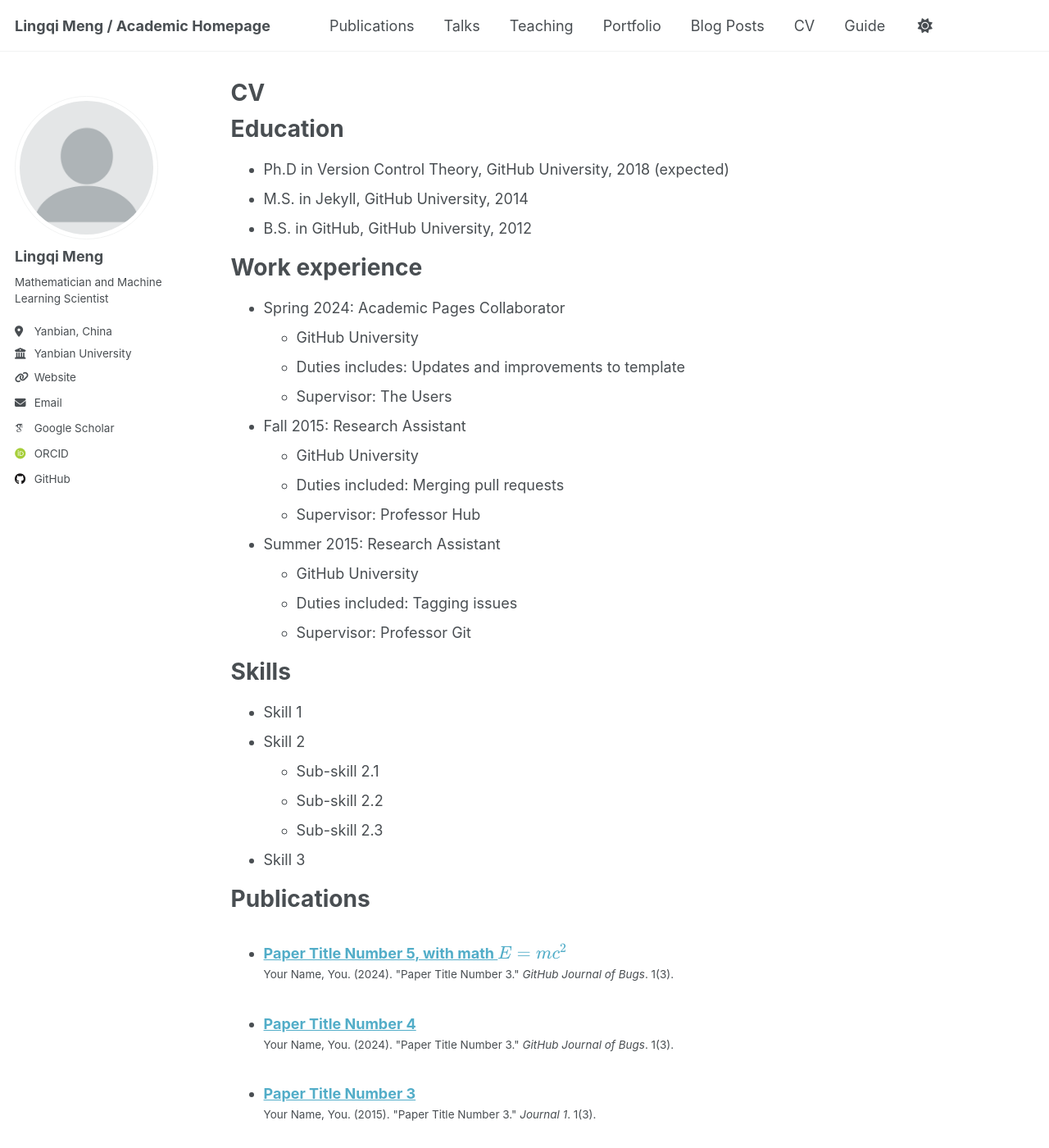
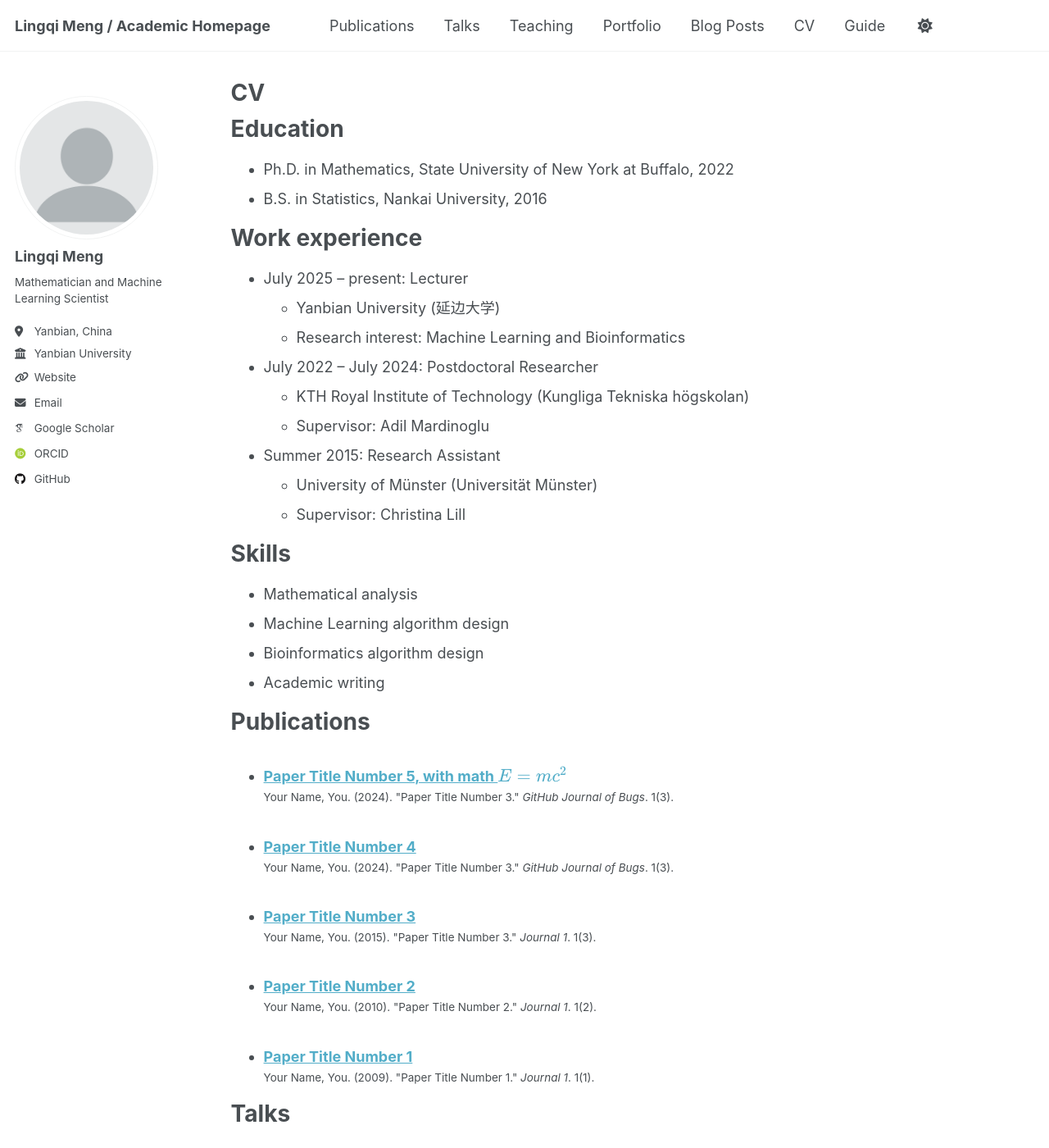
Before and after one commit to lingqime/lingqime.github.io, a Jekyll site: the page built from _pages/cv.md, in a window 1280 px wide and 1400 px high. Shown: the whole window at 82% size. Built offline with Jekyll 4.4.1, drawn with Linux system fonts in a browser that asks for light colours; some web fonts are replaced; a script that is not in the unit is left out; some of the changed text lies outside the part shown.

Commit message:
Update cv.md

```diff
--- a/_pages/cv.md
+++ b/_pages/cv.md
@@ -11,35 +11,29 @@ redirect_from:
 
 Education
 ======
-* Ph.D in Version Control Theory, GitHub University, 2018 (expected)
-* M.S. in Jekyll, GitHub University, 2014
-* B.S. in GitHub, GitHub University, 2012
+* Ph.D. in Mathematics, State University of New York at Buffalo, 2022
+* B.S. in Statistics, Nankai University, 2016
 
 Work experience
 ======
-* Spring 2024: Academic Pages Collaborator
-  * GitHub University
-  * Duties includes: Updates and improvements to template
-  * Supervisor: The Users
+* July 2025 – present: Lecturer
+  * Yanbian University (延边大学)
+  * Research interest: Machine Learning and Bioinformatics
 
-* Fall 2015: Research Assistant
-  * GitHub University
-  * Duties included: Merging pull requests
-  * Supervisor: Professor Hub
+* July 2022 – July 2024: Postdoctoral Researcher
+  * KTH Royal Institute of Technology (Kungliga Tekniska högskolan)
+  * Supervisor: Adil Mardinoglu
 
 * Summer 2015: Research Assistant
-  * GitHub University
-  * Duties included: Tagging issues
-  * Supervisor: Professor Git
+  * University of Münster (Universität Münster)
+  * Supervisor: Christina Lill
 
 Skills
 ======
-* Skill 1
-* Skill 2
-  * Sub-skill 2.1
-  * Sub-skill 2.2
-  * Sub-skill 2.3
-* Skill 3
+* Mathematical analysis
+* Machine Learning algorithm design
+* Bioinformatics algorithm design
+* Academic writing
 
 Publications
 ======
@@ -61,4 +55,4 @@ Teaching
 
 Service and leadership
 ======
-* Currently signed in to 43 different slack teams
+* To be updated
```
